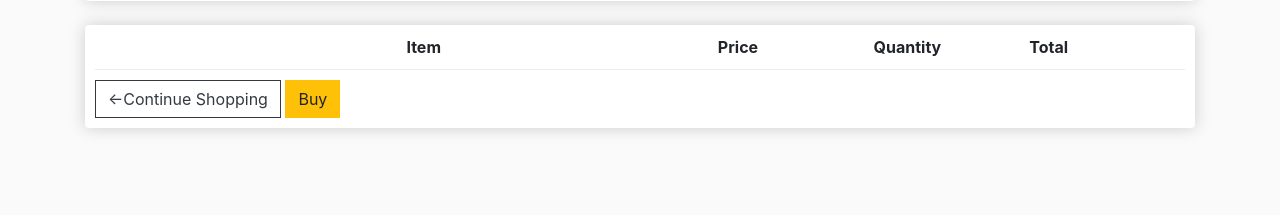
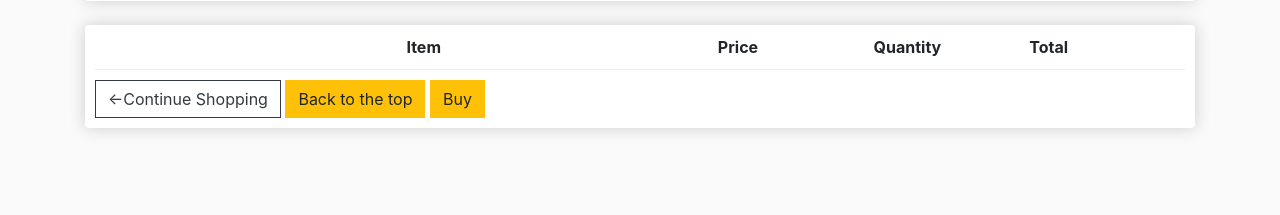
Before and after one commit to arm2845/Online-Shop, a Django app: page /cart/ in a window 1280 px wide. Shown: the part 245-460 px from the top of the page. Run offline with Django 3.2, Linux system fonts and the light colour scheme; some libraries are stand-ins or nearby versions.

Commit message:
03.03.2021

```diff
--- a/OnlineShop/store/templates/store/cart.html
+++ b/OnlineShop/store/templates/store/cart.html
@@ -45,11 +45,13 @@
                 {% if request.user.is_authenticated %}
 
                 <a class="btn btn-outline-dark" href="{% url 'Store' %}">&#x2190;Continue Shopping</a>
+                <a href="#" class="btn btn-warning">Back to the top</a>
                 <a href="{% url 'Confirm' %}" class="btn btn-warning">Buy</a>
 
                 {% else %}
 
                 <a class="btn btn-outline-dark" href="{% url 'Store' %}">&#x2190;Continue Shopping</a>
+                <a href="#" class="btn btn-warning">Back to the top</a>
                 <a href="{% url 'CreateUser' %}" class="btn btn-warning">Buy</a>
 
                 {% endif %}
--- a/OnlineShop/users/templates/users/create.html
+++ b/OnlineShop/users/templates/users/create.html
@@ -18,7 +18,7 @@
 </head>
 <body>
 <div class="center-column">
-    <h1>Create an account to start shopping !</h1>
+    <h1>Create an account to make orders !</h1>
     <br>
     <br>
     <form method="post">
```
Also changed, not shown: OnlineShop/db.sqlite3.
